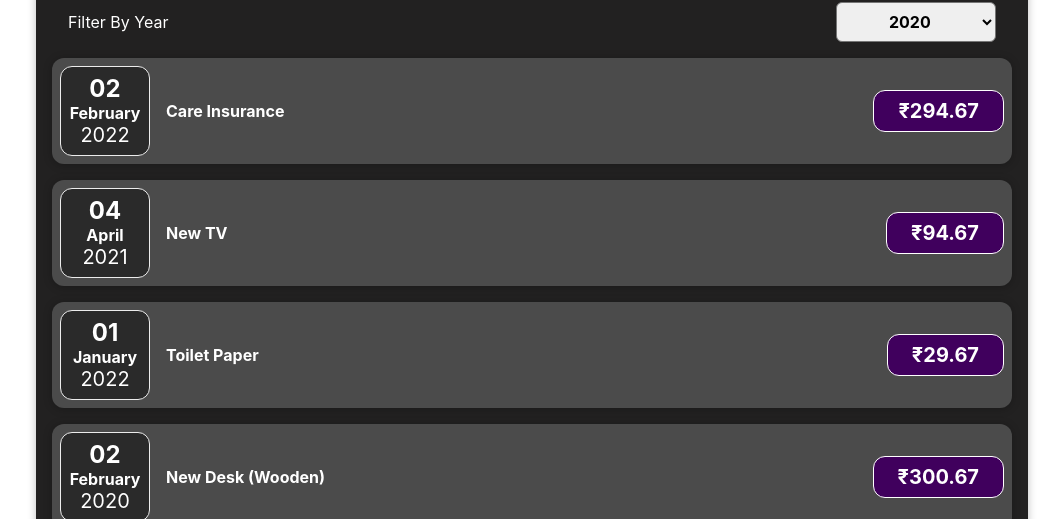
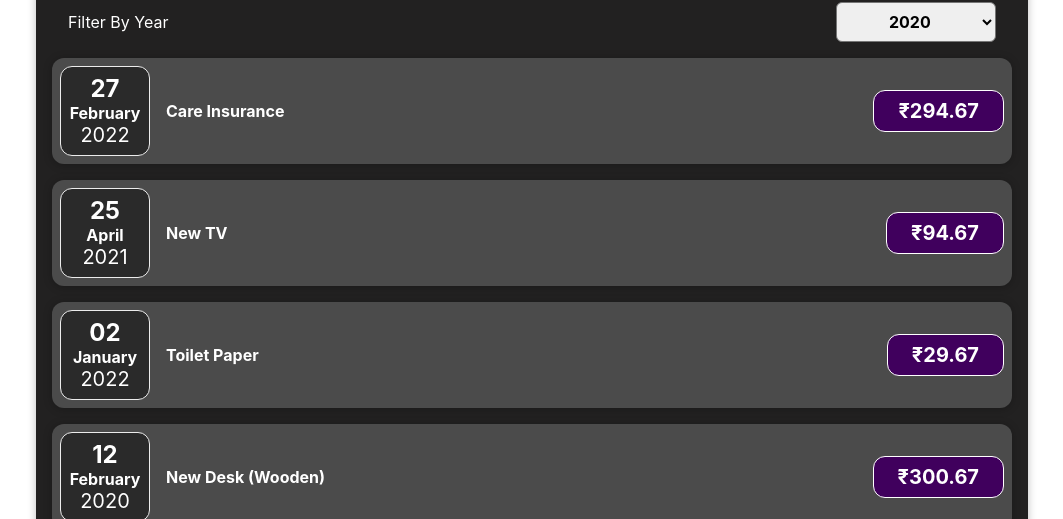
Before and after one commit to amrendrakind/expense, a React (Create React App) app: page / in a window 1280 px wide. Shown: the part 428-947 px from the top of the page, without its empty margins (108-1171 px from the left). Built offline with nearby package versions, Linux system fonts and the light colour scheme.

Commit message:
Dynamically adding data

```diff
--- a/src/App.js
+++ b/src/App.js
@@ -1,8 +1,8 @@
+import { useState } from "react";
 import "./App.css";
 import Expenses from './components/Expenses/Expenses';
 import NewExpense from "./components/NewExpense/NewExpense";
-function App() {
-  const expenses = [
+const DummyExpenses = [
   {
     id: "e1",
     title: "Care Insurance",
@@ -28,9 +28,13 @@ function App() {
     date: new Date(2020, 1, 12),
   },
 ];
+function App() {
+  const [expenses, setExpenses] = useState(DummyExpenses);
+
   const addExpenseHandler = expense =>{
-    console.log("in App JS")
-    console.log(expense)
+    setExpenses((prevExpenses)=>{
+      return [expense, ...prevExpenses]
+    })
   }
   return (
     <div>
--- a/src/components/Expenses/ExpenseDate.js
+++ b/src/components/Expenses/ExpenseDate.js
@@ -2,8 +2,9 @@ import './ExpenseDate.css'
 
 function ExpenseDate(props){
     const month = props.date.toLocaleString('en-US',{month: 'long'})
+    const day = props.date.toLocaleString('en-US',{day: '2-digit'})
     const year = props.date.getFullYear()
-    const day = props.date.toLocaleString('en-US',{month: '2-digit'})
+
     return(
         <div className='expense-date'>
           <div className='expense-date__day'>{day}</div>
--- a/src/components/Expenses/Expenses.js
+++ b/src/components/Expenses/Expenses.js
@@ -1,41 +1,30 @@
-import ExpenseItem from "./ExpenseItem"
-import './Expenses.css'
-import Card from '../UI/Card'
-import ExpensesFilter from "./ExpensesFilter"
-import { useState } from "react/cjs/react.development"
+import ExpenseItem from "./ExpenseItem";
+import "./Expenses.css";
+import Card from "../UI/Card";
+import ExpensesFilter from "./ExpensesFilter";
+import { useState } from "react/cjs/react.development";
 
+const Expenses = (props) => {
+  const [filteredYear, setFilteredYear] = useState("2020");
 
-const Expenses = (props)=>{
-    const [filteredYear, setFilteredYear] = useState('2020')
+  const filterChangeHandler = (seletcedYear) => {
+    setFilteredYear(seletcedYear);
+  };
 
-    const filterChangeHandler = seletcedYear=>{
-      setFilteredYear(seletcedYear)
-    }
-
-    return(
-        <Card className="expenses">
-          <ExpensesFilter selected={filteredYear} onChangeFilter = {filterChangeHandler} />
-          <ExpenseItem
-            title={props.items[0].title}
-            amount={props.items[0].amount}
-            date={props.items[0].date}
-          ></ExpenseItem>
-          <ExpenseItem
-            title={props.items[1].title}
-            amount={props.items[1].amount}
-            date={props.items[1].date}
-          ></ExpenseItem>
-          <ExpenseItem
-            title={props.items[2].title}
-            amount={props.items[2].amount}
-            date={props.items[2].date}
-          ></ExpenseItem>
-          <ExpenseItem
-            title={props.items[3].title}
-            amount={props.items[3].amount}
-            date={props.items[3].date}
-          ></ExpenseItem>
-      </Card>
-    )
-}
-export default Expenses
+  return (
+    <Card className="expenses">
+      <ExpensesFilter
+        selected={filteredYear}
+        onChangeFilter={filterChangeHandler}
+      />
+      {props.items.map((expense) => (
+        <ExpenseItem
+          title={expense.title}
+          amount={expense.amount}
+          date={expense.date}
+        />
+      ))}
+    </Card>
+  );
+};
+export default Expenses;
```
Lines whose indentation alone changed are shown as unchanged.
